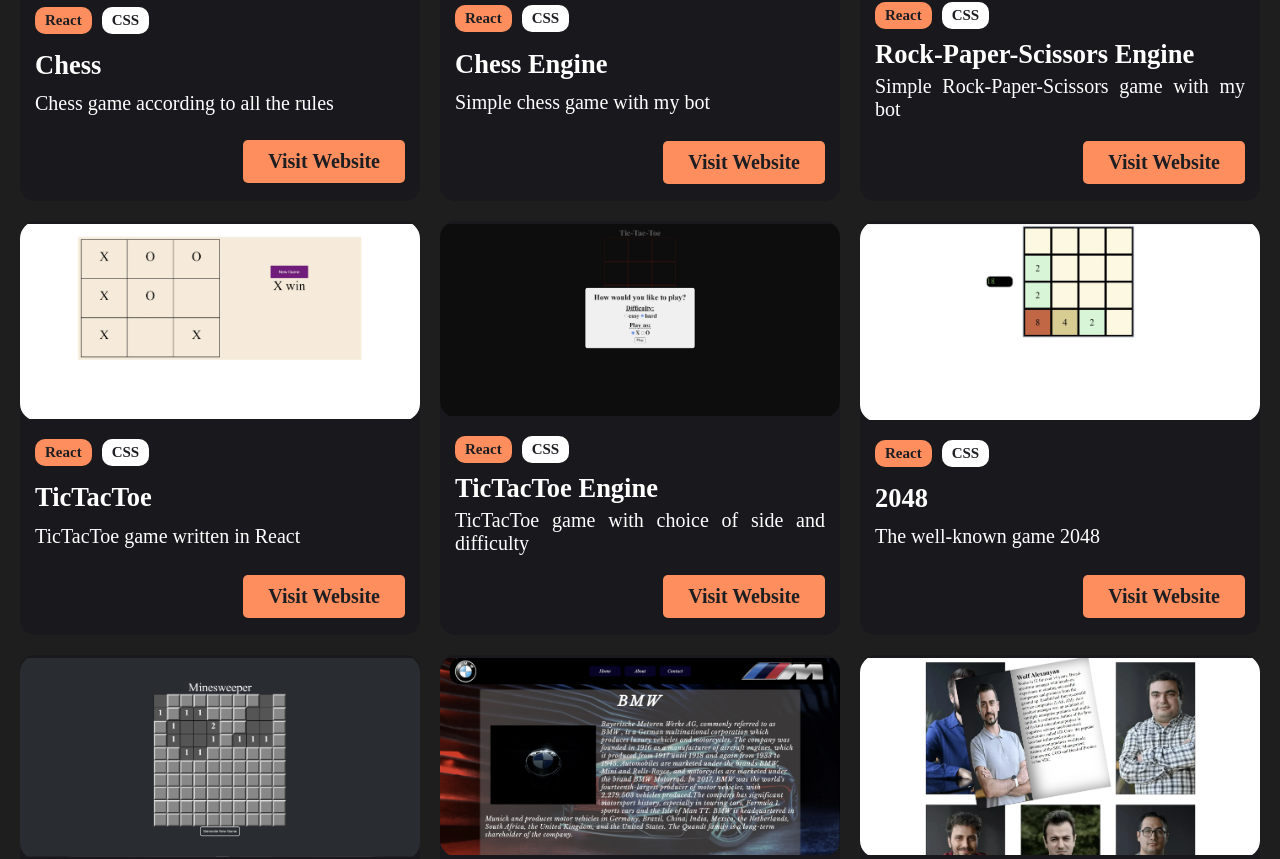
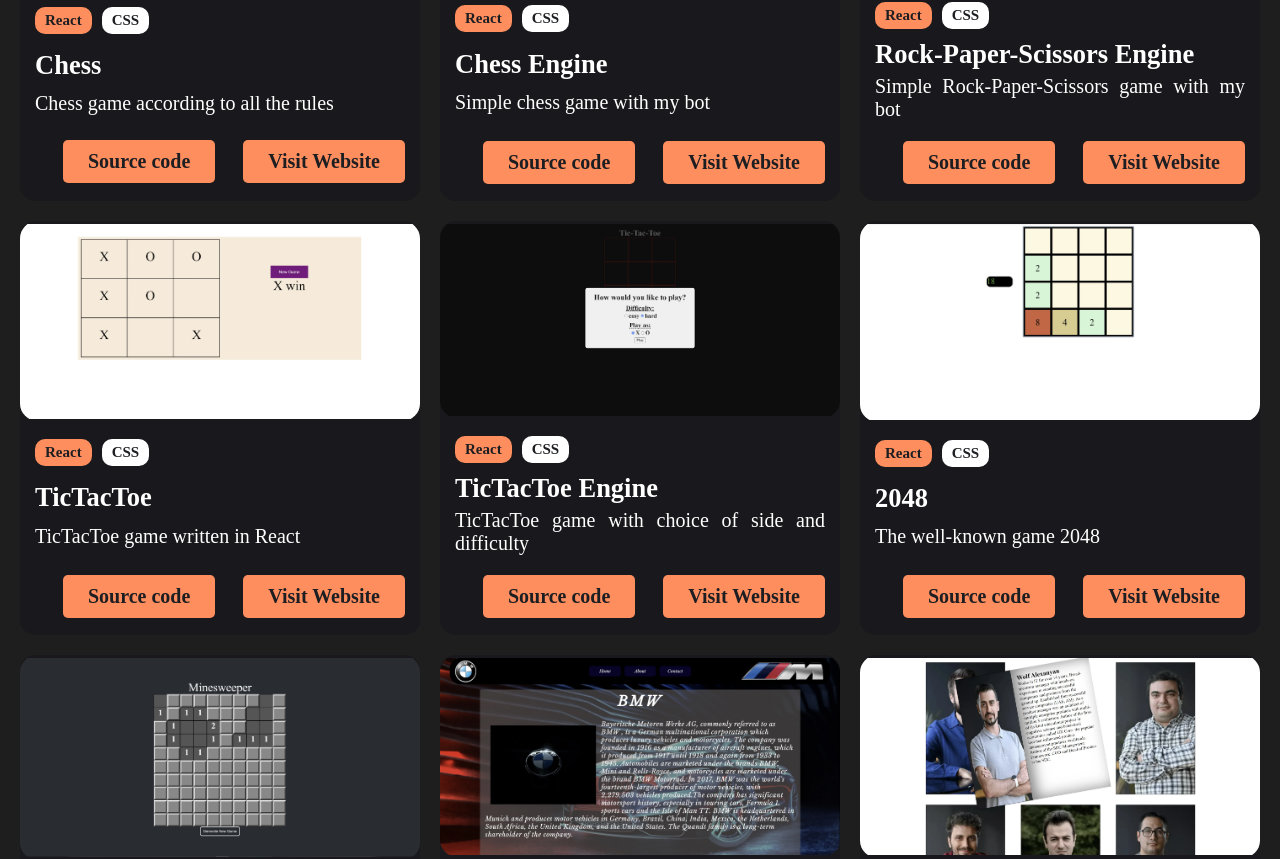
Before and after one commit to ArtyomSukiasyan/portfolio, a Next.js app: page / in a window 1280 px wide. Shown: the part 3266-4125 px from the top of the page. Built offline with nearby package versions, Linux system fonts and the light colour scheme.

Commit message:
featL update Project component

```diff
--- a/src/components/sections/projects/Projects.tsx
+++ b/src/components/sections/projects/Projects.tsx
@@ -3,6 +3,7 @@ import {
   freeTimeText,
   githubProjects,
   internalProjectsText,
+  sourceCode,
   visitSite,
 } from "../../../constants/projectTexts";
 import Button from "../../shared/button/Button";
@@ -76,6 +77,11 @@ export default function Projects() {
                 <p className={styles.projectText}>{project.text}</p>
                 <div className={styles.projectFooter}>
                   <Button
+                    href={project.githubLink}
+                    className={styles.siteButton}
+                    text={sourceCode}
+                  />
+                  <Button
                     href={project.href}
                     className={styles.siteButton}
                     text={visitSite}
```
